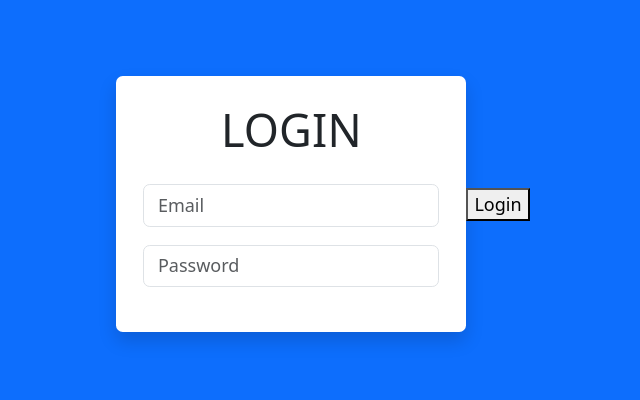
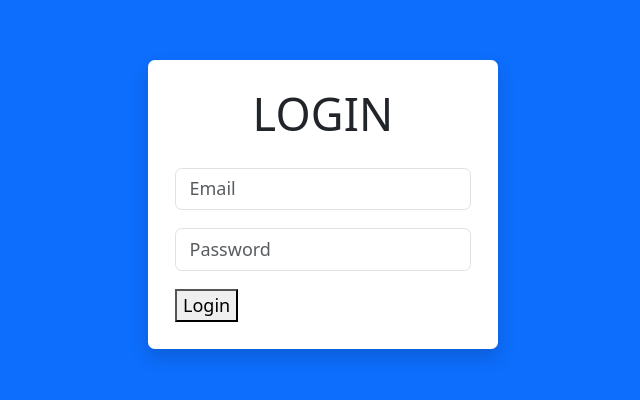
Before and after one commit to andyugbawa/mern-react, a React (Vite) app in the folder newmernapp/client/: page /login in a window 1280 px wide. Shown: the part 196-596 px from the top of the page, without its empty margins (317-957 px from the left). Built offline with nearby package versions, Linux system fonts and the light colour scheme.

Commit message:
adjusting the Login button in login.jsx

```diff
--- a/newmernapp/client/src/Login.jsx
+++ b/newmernapp/client/src/Login.jsx
@@ -45,10 +45,10 @@ function Login() {
               onChange={e => setPassword(e.target.value)}
             />
           </div>
+      <button>Login</button>
 
 
         </div>
-      <button>Login</button>
 
       </div>
 
```
